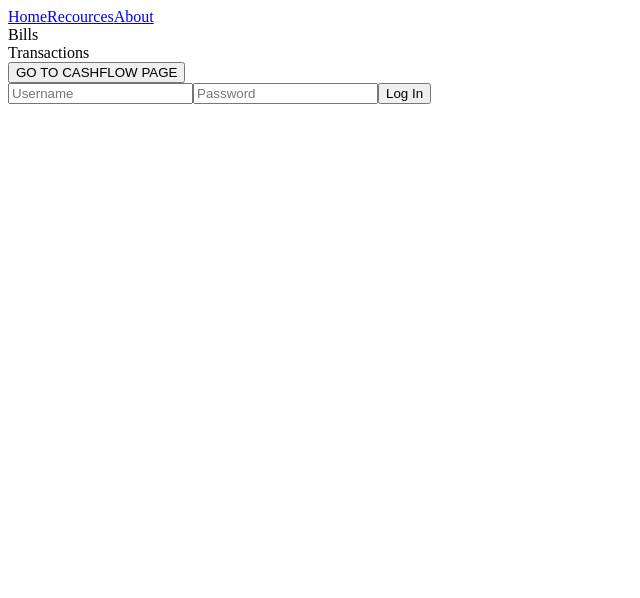
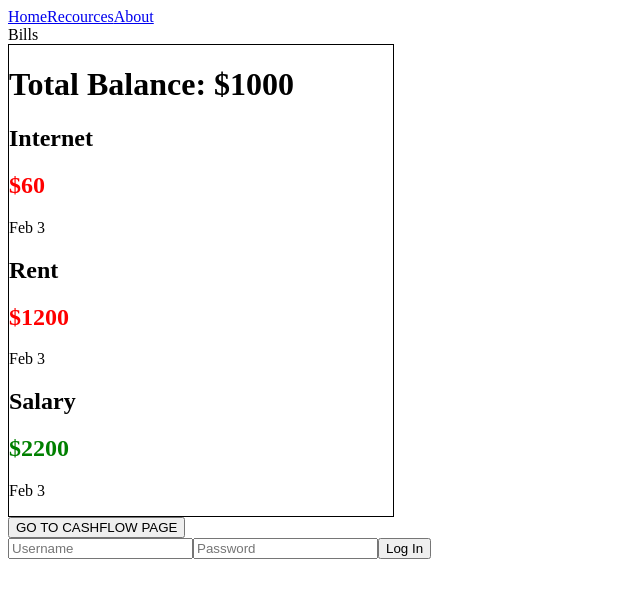
Before and after one commit to vladkim91/u4_hackathon, a Vue app in the folder cashflow/client/: page / in a window 1280 px wide. Shown: the top 598 px of the page, without its empty margins (0-640 px from the left). Built offline with nearby package versions, Linux system fonts and the light colour scheme.

Commit message:
transactions rendered

```diff
--- a/cashflow/client/src/components/Transactions.vue
+++ b/cashflow/client/src/components/Transactions.vue
@@ -1,11 +1,30 @@
 <template>
-  <div class='transactions'>Transactions</div>
+  <div class="transactions">
+    <h1>Total Balance: ${{ balance }}</h1>
+    <div
+      class="transaction"
+      v-for="transaction in transactions"
+      :key="transaction.id"
+    >
+      <h2>{{ transaction.name }}</h2>
+      <h2 :class="transaction.amount < 0 ? 'negative' : 'positive'">
+        ${{ Math.abs(transaction.amount) }}
+      </h2>
+      <p>
+        {{
+          transaction.date.toLocaleDateString('en-US', {
+            month: 'short',
+            day: 'numeric'
+          })
+        }}
+      </p>
+    </div>
+  </div>
 </template>
 
 <script>
 export default {
-  name: 'Transactions'
+  name: 'Transactions',
+  props: ['transactions', 'balance']
 };
-
-
 </script>
--- a/cashflow/client/src/pages/Home.vue
+++ b/cashflow/client/src/pages/Home.vue
@@ -2,7 +2,7 @@
   <div class="home">
     <div class="main">
       <Bills v-if="!currentPage" :bills="bills" />
-      <Transactions v-if="!currentPage" :transactions="transactions" />
+      <Transactions v-if="!currentPage" :transactions="transactions" :balance="user.balance"/>
       <Cashflow v-else/>
     </div>
 
--- a/cashflow/client/src/styles/App.css
+++ b/cashflow/client/src/styles/App.css
@@ -0,0 +1,10 @@
+.negative {
+  color: red
+}
+.positive {
+  color: green
+}
+.transactions {
+  border: 1px solid black;
+  width: 30vw;
+}
--- a/cashflow/client/src/users.js
+++ b/cashflow/client/src/users.js
@@ -40,6 +40,12 @@ export default [
         name: 'Rent',
         amount: -1200,
         date: new Date()
+      },
+
+      {
+        name: 'Salary',
+        amount: 2200,
+        date: new Date()
       }
     ]
   }
```
